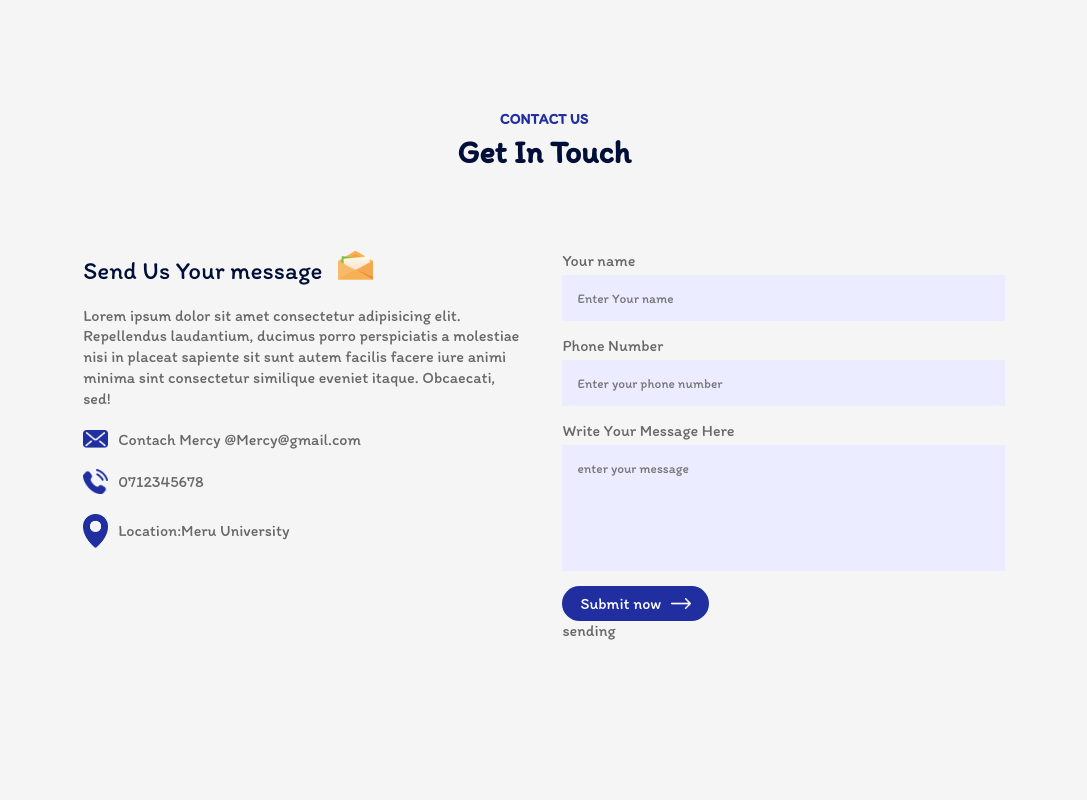
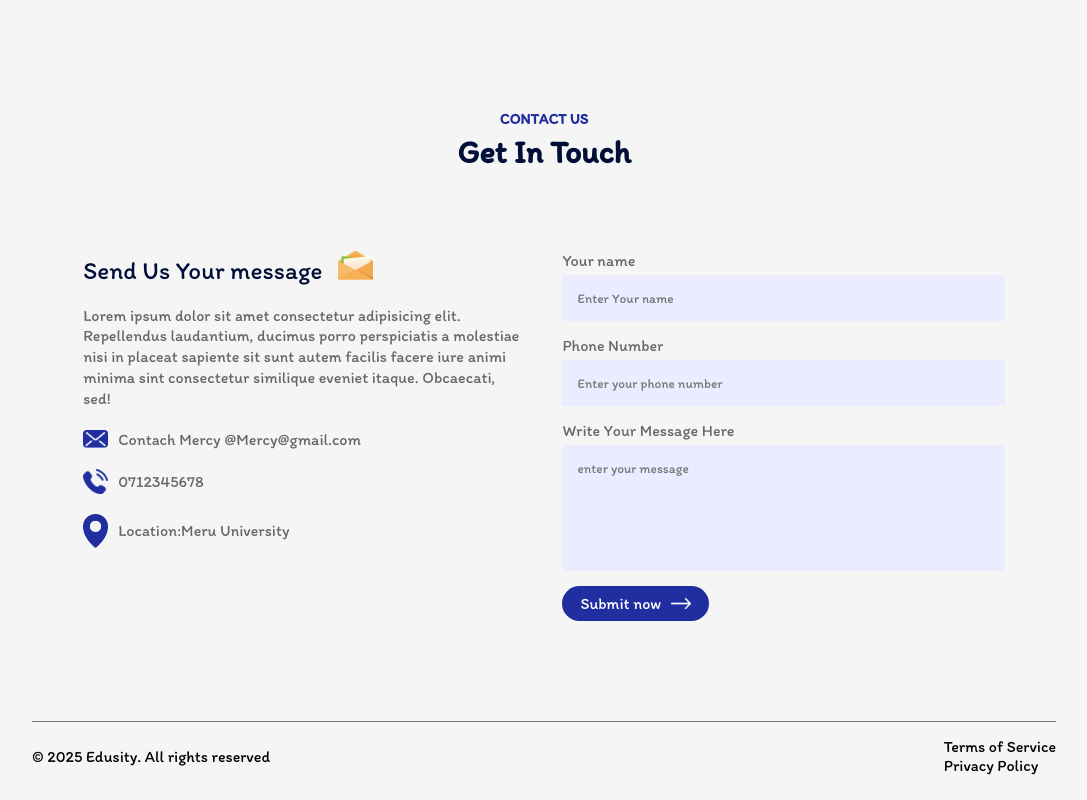
Before and after one commit to mercy-rotich/responsive_website, a React (Vite) app: page / in a window 1280 px wide. Shown: the part 2809-3609 px from the top of the page, without its empty margins (96-1183 px from the left). Before the commit the page ends 3529 px from the top, so only its background shows below. Built offline with nearby package versions, Linux system fonts and the light colour scheme.

Commit message:
created the footer section

```diff
--- a/src/App.jsx
+++ b/src/App.jsx
@@ -8,6 +8,7 @@ import { BrowserRouter } from 'react-router-dom'
 import Campus from './Components/Campus/Campus'
 import Testimonials from './Components/Testimonials/Testimonials'
 import Contact from './Components/Contact/Contact'
+import Footer from './Components/Footer/Footer'
 
 const App = () => {
   return (
@@ -26,6 +27,8 @@ const App = () => {
 <Testimonials/>
 <Title subTitle='contact us' title='Get In Touch'/>
 <Contact/>
+<Footer/>
+
 
 </div>
 
--- a/src/Components/Contact/Contact.css
+++ b/src/Components/Contact/Contact.css
@@ -45,3 +45,8 @@
     resize: none;
     background: #ebecff;
 }
+.contact-col span{
+    display: block;
+    margin: 20px 0;
+
+}
--- a/src/Components/Contact/Contact.jsx
+++ b/src/Components/Contact/Contact.jsx
@@ -8,6 +8,30 @@ import white_arrow from '../../assets/white-arrow.png'
 
 
 const Contact = () => {
+    const [result, setResult] = React.useState("");
+
+  const onSubmit = async (event) => {
+    event.preventDefault();
+    setResult("Sending....");
+    const formData = new FormData(event.target);
+
+    formData.append("access_key", "9b6dde3b-a155-4cdd-9736-9620dc7ba0ea");
+
+    const response = await fetch("https://api.web3forms.com/submit", {
+      method: "POST",
+      body: formData
+    });
+
+    const data = await response.json();
+
+    if (data.success) {
+      setResult("Form Submitted Successfully");
+      event.target.reset();
+    } else {
+      console.log("Error", data);
+      setResult(data.message);
+    }
+}
   return (
     <div className='contact'>
         <div className="contact-col">
@@ -20,7 +44,7 @@ const Contact = () => {
             </ul>
         </div>
         <div className="contact-col">
-            <form action>
+            <form onSubmit={onSubmit}>
                 <label>Your name</label>
                 <input type="text" name='' placeholder='Enter Your name' required/>
                 <label>Phone Number</label>
@@ -29,7 +53,7 @@ const Contact = () => {
                <textarea name="message" id="" rows="6" placeholder='enter your message' required></textarea>
                <button type="submit" className='btn dark-btn'> Submit now <img src={white_arrow} alt="" /></button>
             </form>
-            <span>sending</span>
+            <span>{result}</span>
         </div>
     </div>
   )
--- /dev/null
+++ b/src/Components/Footer/Footer.css
@@ -0,0 +1,12 @@
+.footer{
+    margin:  10px auto;
+    display: flex;
+    align-items: center;
+    justify-content: space-between;
+    border-top: 1px solid #797979;
+    padding: 15px 0;
+}
+
+.footer ul li{
+    list-style-type: none;
+}
--- /dev/null
+++ b/src/Components/Footer/Footer.jsx
@@ -0,0 +1,16 @@
+import React from 'react'
+import './Footer.css'
+
+const Footer = () => {
+  return (
+    <div className='footer'>
+        <p> © 2025 Edusity. All rights reserved</p>
+        <ul>
+            <li>Terms of Service</li>
+            <li>Privacy Policy</li>
+        </ul>
+    </div>
+  )
+}
+
+export default Footer
```
